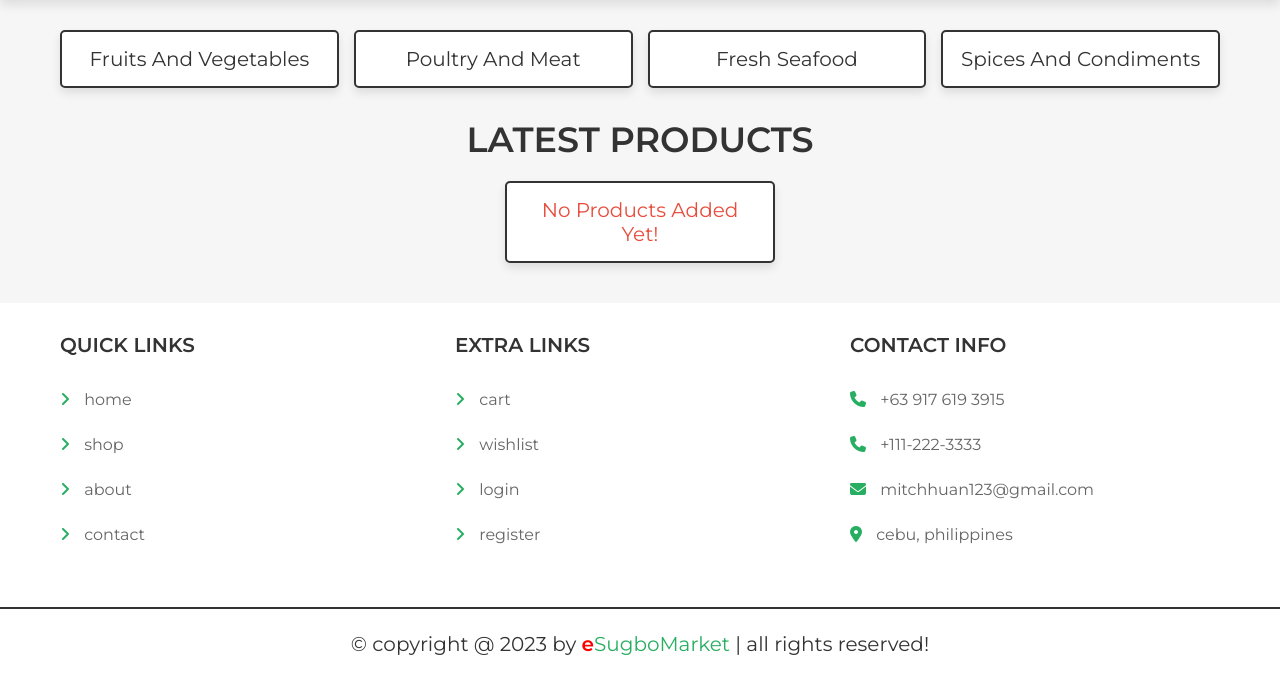
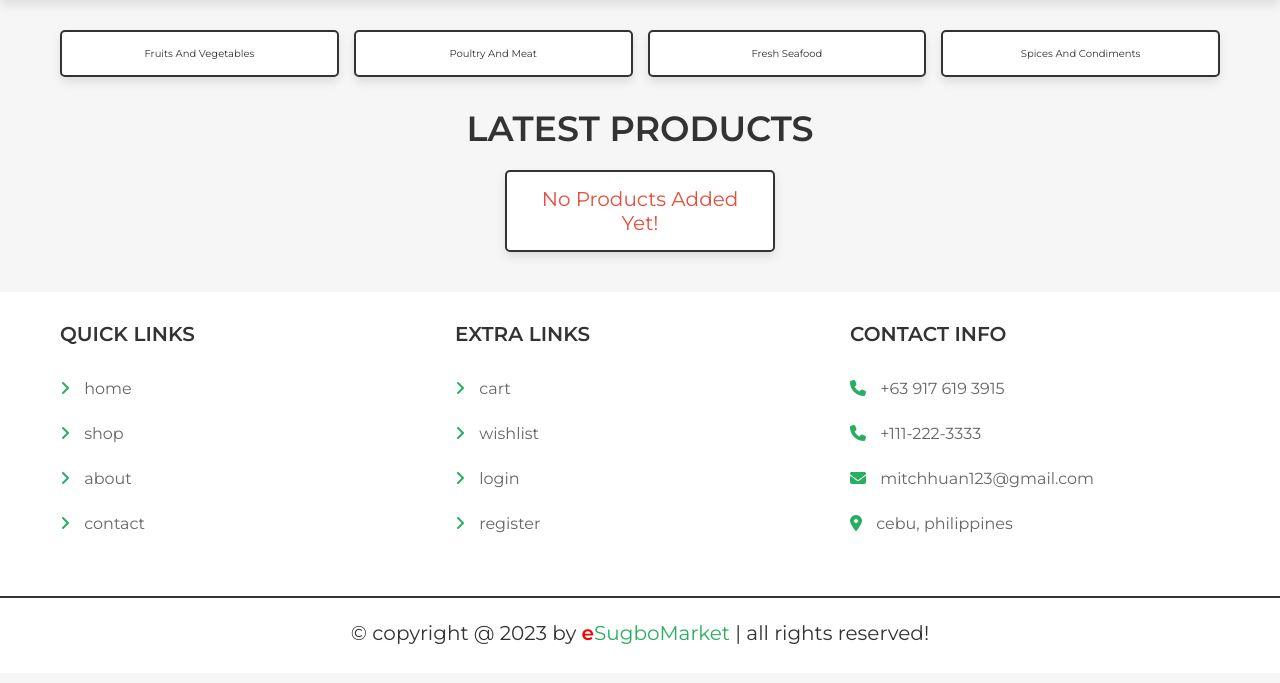
Before and after one commit to mitchhuan/eSugboMarket.final, a PHP site: page /newshop.php in a window 1280 px wide. Shown: the part 70-753 px from the top of the page. Run offline with PHP 8.4, Linux system fonts and the light colour scheme; data that the repository does not hold is empty.

Commit message:
Update style.css

```diff
--- a/css/style.css
+++ b/css/style.css
@@ -232,7 +232,6 @@
    background-color: var(--white);
    box-shadow: var(--box-shadow);
    border-radius: .5rem;
-   font-size: 2rem;
    text-transform: capitalize;
    color:var(--black);
 }
```
